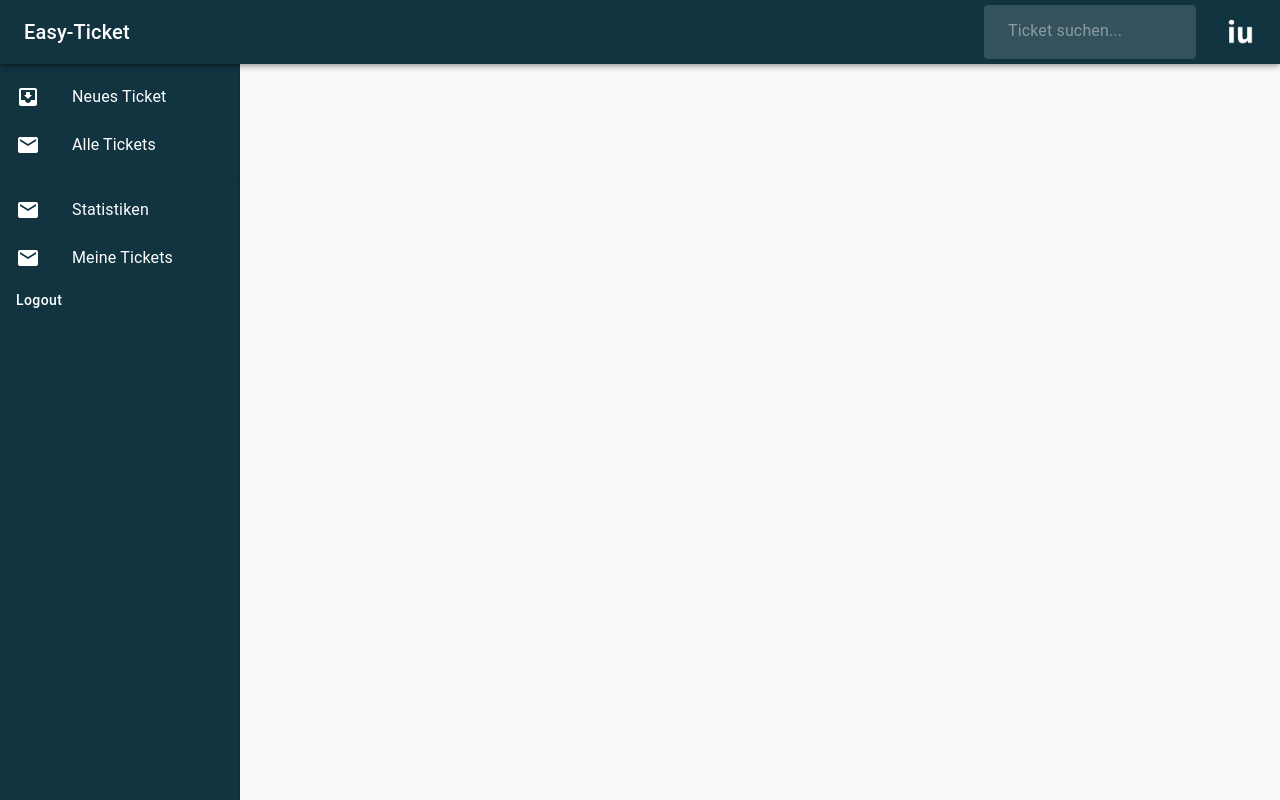
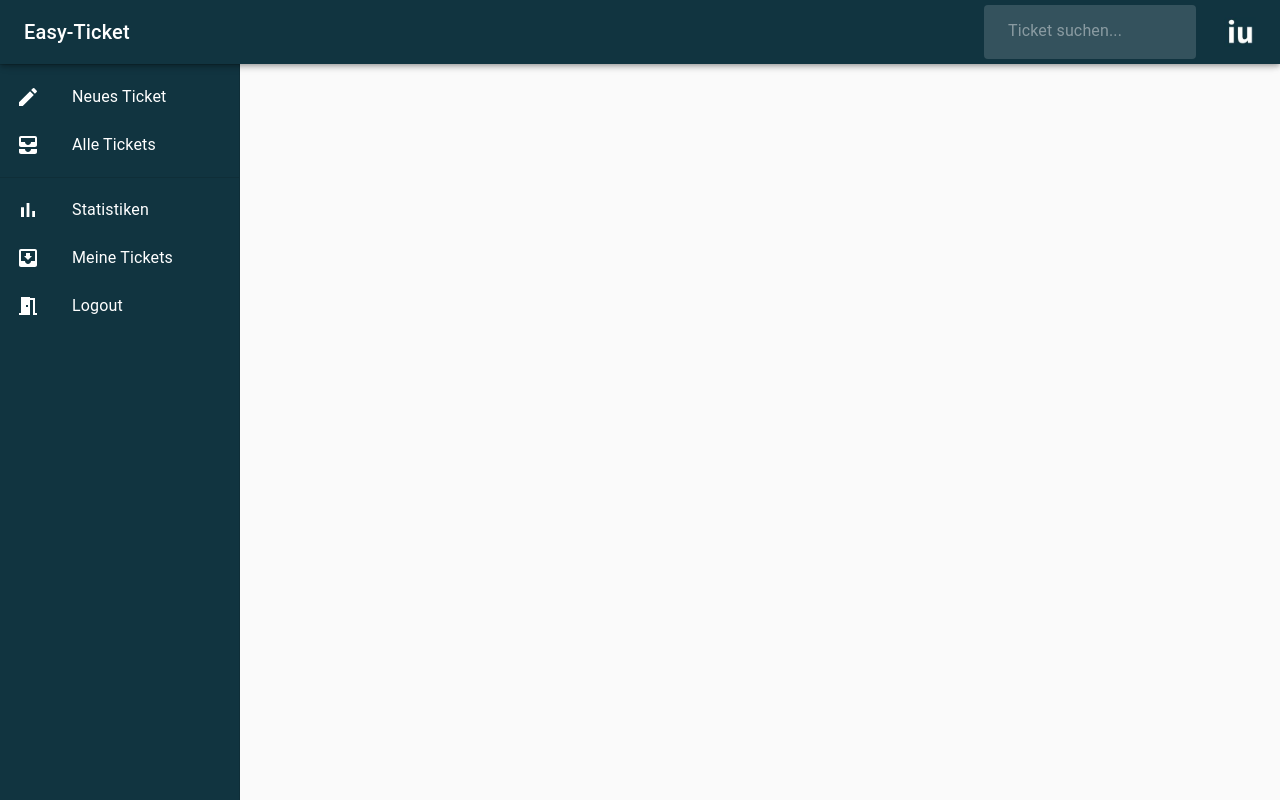
Before and after one commit to mchlzj/ticketsystem_frontend, a React (Create React App) app: page / in a window 1280 px wide. Built offline with nearby package versions, Linux system fonts and the light colour scheme; no server answers; sample sign-in values are in the browser's storage.

Commit message:
Slider für die Auswahl ob geschlossene oder offene Tickets angezeigt werden sollen und beim Klicken auf Statistik wird das CSS jetzt passend gerendert

```diff
--- a/src/DashBoard.tsx
+++ b/src/DashBoard.tsx
@@ -81,7 +81,7 @@ const classes = useStyles();
               <Route path="/ticketSuchen" exact render={() => <AllTickets />}/>
               <Route path="/ticketSuchen/:id" component={Ticket}/>
               <Route path="/meineTickets" render={() => <MeineTickets tickets={tickets} setTickets={setTickets}/>}/>
-              <Route path="/statistics" component={Statistics}/>
+              <Route path="/statistics" render={() => <Statistics tickets={tickets} setTickets={setTickets}/>}/>
               <Route path="/MirZugewieseneTickets" render={() => <MirZugewieseneTickets tickets={tickets} setTickets={setTickets}/>}/>
           </Switch>
           </main>
--- a/src/components/Drawer/DrawerContent.tsx
+++ b/src/components/Drawer/DrawerContent.tsx
@@ -12,6 +12,11 @@ import { makeStyles, Theme, createStyles } from '@material-ui/core/styles';
 import {Button, withStyles} from '@material-ui/core';
 import {UserRoleContext} from '../../util/UserCredsContext';
 import auth from '../../util/auth'
+import CreateIcon from '@material-ui/icons/Create';
+import AllInboxIcon from '@material-ui/icons/AllInbox';
+import BarChartIcon from '@material-ui/icons/BarChart';
+import AssignmentIndIcon from '@material-ui/icons/AssignmentInd';
+import MeetingRoomIcon from '@material-ui/icons/MeetingRoom';
 
 function DrawerContent(props) {
 
@@ -40,6 +45,7 @@ const handleDrawerToggle = () => {
   if (mobileOpen === true) {
     setMobileOpen(!mobileOpen);
   }
+  console.log(window.location.href);
 };
 
 // Logout function
@@ -79,13 +85,13 @@ const StyledListItem = withStyles({
           <List>
             <Link className={classes.link} to="/newticket" onClick={handleDrawerToggle}>
             <StyledListItem button key='NeuesTicket'>
-                <StyledListItemIcon style={window.location.href==="http://localhost:3000/newticket" ? {color: "#EA5B0F"} : {}}><InboxIcon /></StyledListItemIcon>
+                <StyledListItemIcon style={window.location.href==="http://localhost:3000/newticket" ? {color: "#EA5B0F"} : {}}><CreateIcon /></StyledListItemIcon>
                 <StyledListItemText primary='Neues Ticket' style={window.location.href==="http://localhost:3000/newticket" ? {color: "#EA5B0F"} : {}}/>
               </StyledListItem>
             </Link>
             <Link className={classes.link} to="/ticketSuchen" onClick={handleDrawerToggle}>
               <StyledListItem button key='ticketSuchen'>
-                <StyledListItemIcon style={window.location.href==="http://localhost:3000/ticketSuchen" ? {color: "#EA5B0F"} : {}}><MailIcon /></StyledListItemIcon>
+                <StyledListItemIcon style={window.location.href==="http://localhost:3000/ticketSuchen" ? {color: "#EA5B0F"} : {}}><AllInboxIcon /></StyledListItemIcon>
                 <StyledListItemText primary='Alle Tickets' style={window.location.href==="http://localhost:3000/ticketSuchen" ? {color: "#EA5B0F"} : {}}/>
               </StyledListItem>
             </Link>
@@ -94,34 +100,32 @@ const StyledListItem = withStyles({
           <List>
           <Link className={classes.link} to="/statistics" onClick={handleDrawerToggle}>
            <StyledListItem button key='Statistiken'>
-                <StyledListItemIcon style={window.location.href==="http://localhost:3000/statistics" ? {color: "#EA5B0F"} : {}}><MailIcon /></StyledListItemIcon>
+                <StyledListItemIcon style={window.location.href==="http://localhost:3000/statistics" ? {color: "#EA5B0F"} : {}}><BarChartIcon /></StyledListItemIcon>
                 <StyledListItemText primary='Statistiken' style={window.location.href==="http://localhost:3000/statistics" ? {color: "#EA5B0F"} : {}}/>
               </StyledListItem>
             </Link>
 
               <Link className={classes.link} to="/meineTickets" onClick={handleDrawerToggle}>
               <StyledListItem button key='meineTickets'>
-                   <StyledListItemIcon style={window.location.href==="http://localhost:3000/meineTickets" ? {color: "#EA5B0F"} : {}}><MailIcon /></StyledListItemIcon>
+                   <StyledListItemIcon style={window.location.href==="http://localhost:3000/meineTickets" ? {color: "#EA5B0F"} : {}}><InboxIcon /></StyledListItemIcon>
                    <StyledListItemText primary='Meine Tickets' style={window.location.href==="http://localhost:3000/meineTickets" ? {color: "#EA5B0F"} : {}} />
                  </StyledListItem>
                </Link>
                {userRole === 'Tutor' ?
             <Link className={classes.link} to="/MirZugewieseneTickets" onClick={handleDrawerToggle}>
             <StyledListItem button key='MirZugewieseneTickets'>
-                 <StyledListItemIcon style={window.location.href==="http://localhost:3000/MirZugewieseneTickets" ? {color: "#EA5B0F"} : {}}><MailIcon /></StyledListItemIcon>
+                 <StyledListItemIcon style={window.location.href==="http://localhost:3000/MirZugewieseneTickets" ? {color: "#EA5B0F"} : {}}><AssignmentIndIcon /></StyledListItemIcon>
                  <StyledListItemText primary='Mir zugewiesene Tickets' style={window.location.href==="http://localhost:3000/MirZugewieseneTickets" ? {color: "#EA5B0F"} : {}}/>
                </StyledListItem>
              </Link>
              :
              null
           }
-            <Button variant="contained"
-            color="primary"
-            disableElevation
-            onClick={handleLogout}
-            >
-            Logout
-          </Button>
+            <StyledListItem button key='meineTickets' onClick={handleLogout}>
+            <StyledListItemIcon ><MeetingRoomIcon /></StyledListItemIcon>
+            <StyledListItemText primary='Logout'  />
+          </StyledListItem>
+
           </List>
     </div>
   )
--- /dev/null
+++ b/src/components/Filter/StatusFilter.tsx
@@ -0,0 +1,31 @@
+import FormGroup from '@material-ui/core/FormGroup';
+import FormControlLabel from '@material-ui/core/FormControlLabel';
+import Switch from '@material-ui/core/Switch';
+import  {isClosedContext} from '../../util/FilterContext'
+import React , {useContext} from 'react'
+
+function StatusFilter() {
+
+    const [isClosed, setIsClosed] = useContext(isClosedContext);
+    const handleStatusSwitch = () => {
+        setIsClosed(!isClosed);
+        console.log(isClosed);
+    }
+
+    return (
+            <FormGroup>
+                <FormControlLabel
+                label={isClosed ? "offene Tickets" : "Geschlossene Tickets"}
+                control={
+                    <Switch
+                     checked={isClosed}
+                    onChange={handleStatusSwitch}
+                    name="checkedA"
+                    inputProps={{ 'aria-label': 'secondary checkbox' }}
+                    />}
+                />
+            </FormGroup>
+    )
+}
+
+export default StatusFilter
--- a/src/index.tsx
+++ b/src/index.tsx
@@ -1,4 +1,4 @@
-// import React from 'react';
+import React from 'react';
 import ReactDOM from 'react-dom';
 import './index.css';
 import App from './App';
@@ -12,11 +12,13 @@ import {UserRoleProvider} from './util/UserCredsContext';
 import {CommentsProvider} from './components/Comments/CommentContext';
 import {ModulesProvider} from './pages/NewTicket/ModulesContext';
 import {DocumentsProvider} from './pages/NewTicket/DocumentsContext';
+import {IsClosedProvider} from './util/FilterContext';
 
 
 
 ReactDOM.render(
   // <React.StrictMode>
+
   <LoginProvider>
     <UserNameProvider>
       <UserRoleProvider>
@@ -25,7 +27,9 @@ ReactDOM.render(
             <CommentsProvider>
               <ModulesProvider>
                 <DocumentsProvider>
-                  <App />
+                  <IsClosedProvider>
+                    <App />
+                  </IsClosedProvider>
                 </DocumentsProvider>
               </ModulesProvider>
             </CommentsProvider>
@@ -33,7 +37,8 @@ ReactDOM.render(
         </TicketsProvider>
       </UserRoleProvider>
     </UserNameProvider>
-  </LoginProvider>,
+  </LoginProvider>
+  ,
     //,
   // </React.StrictMode>,
   document.getElementById('root')
--- a/src/pages/MirZugewieseneTickets/MirZugewieseneTickets.tsx
+++ b/src/pages/MirZugewieseneTickets/MirZugewieseneTickets.tsx
@@ -14,12 +14,15 @@ import AddIcon from '@material-ui/icons/Add';
 import { useHistory } from 'react-router-dom';
 import Backdrop from '@material-ui/core/Backdrop';
 import CircularProgress from '@material-ui/core/CircularProgress';
+import {isClosedContext} from '../../util/FilterContext';
+import StatusFilter from '../../components/Filter/StatusFilter'
 
 export default function MirZugewieseneTickets({tickets, setTickets}) {
 
     // const [tickets,setTickets] = useContext(TicketsContext);
     const [isLoading, setIsLoading] = useState(true);
     const [userName, setUserName] = useContext(UserNameContext);
+    const [isClosed, setIsClosed] = useContext(isClosedContext);
 
     useEffect(() => {
         getAllTickets()
@@ -61,12 +64,13 @@ export default function MirZugewieseneTickets({tickets, setTickets}) {
 
   const classes = useStyles();
 
-    const myTickets = tickets.filter(ticket => ticket.document.module.responsible.userName === userName
+    const myTickets = tickets.filter(ticket => ticket.document.module.responsible.userName === userName && ticket.ticketClosed === isClosed
       );
 
 
     return (
       <div>
+        <StatusFilter/>
         {/*<TicketSearchBar/>*/}
 
         <Grid container direction="row" alignItems="center" style={{ marginBottom: 15 }}>
--- /dev/null
+++ b/src/util/FilterContext.tsx
@@ -0,0 +1,15 @@
+import { truncateSync } from 'fs';
+import React, {createContext} from 'react';
+
+
+export const isClosedContext = createContext<any>(true);
+
+export const IsClosedProvider = ({children}: any) => {
+    const [isClosed, setIsClosed] = React.useState(true);
+
+    return (
+        <isClosedContext.Provider value={[isClosed, setIsClosed]} >
+            {children}
+        </isClosedContext.Provider>
+    );
+}
```
Also changed, not shown: src/pages/AllTickets/AllTickets.tsx (+9 -3 lines), src/pages/MeineTickets/MeineTickets.tsx (+7 -3 lines), src/pages/Statistics/Statistics.tsx (+25 -3 lines), 1 other file (tests, documents, lock files or other folders).
